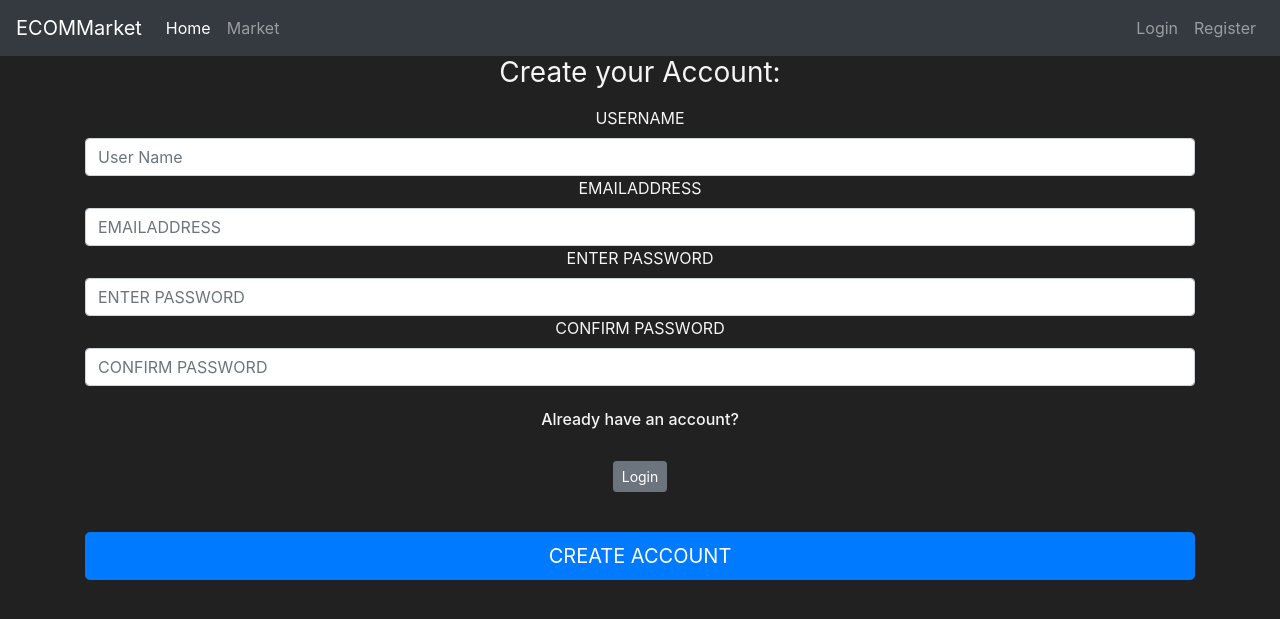
After one commit to chandrashekargattu/Ecommerce_website, a Flask app: page /register in a window 1280 px wide. The commit adds this page. Shown: the top 619 px of the page. Run offline with Flask 2, Linux system fonts and the light colour scheme; some libraries are stand-ins or nearby versions.

Commit message:
New changes

```diff
--- /dev/null
+++ b/market/forms.py
@@ -0,0 +1,33 @@
+from flask_wtf import FlaskForm
+from wtforms import StringField, PasswordField, SubmitField
+from wtforms.validators import Length, EqualTo, Email, DataRequired, ValidationError
+from market.models import User
+
+class RegisterForm(FlaskForm):
+    def validate_username(self, username_to_check):
+        user =User.query.filter_by(username=username_to_check.data).first()
+        if user:
+            raise ValidationError('Username already exists')
+    def validate_email_address(self,email_address_to_check):
+        email_address = User.query.filter_by(email_address =email_address_to_check.data).first()
+        if email_address:
+            raise ValidationError('Email address already exists')
+
+    username = StringField(label='USERNAME', validators=[Length(min=2, max=30),DataRequired()])
+    email_address= StringField(label ='EMAILADDRESS',validators=[Email(),DataRequired()])
+    password1 = PasswordField(label ='ENTER PASSWORD', validators=[Length(min=5),DataRequired()])
+    password2 = PasswordField(label ='CONFIRM PASSWORD', validators=[EqualTo('password1'),DataRequired()])
+    submit= SubmitField(label ='CREATE ACCOUNT')
+
+
+class Loginform(FlaskForm):
+    username = StringField(label='USERNAME', validators=[DataRequired()])
+    password = PasswordField(label ='PASSWORD', validators=[DataRequired()])
+    submit= SubmitField(label ='SIGNIN')
+
+
+class PurchaseItemForm(FlaskForm):
+    submit = SubmitField(label='Purchase Item!')
+
+class SellItemForm(FlaskForm):
+    submit = SubmitField(label='Sell Item!')
--- a/market/route.py
+++ b/market/route.py
@@ -1,6 +1,9 @@
 from market import app
-from flask import render_template
-from market.models import Item
+from flask import render_template,redirect,url_for, flash
+from market.models import Item, User
+from market.forms import RegisterForm,Loginform
+from market import db, bcrypt
+from flask_login import login_user, logout_user, login_required
 
 @app.route('/')
 @app.route('/home')
@@ -11,3 +14,44 @@ def home_page():
 def market_page():
     items = Item.query.all()
     return render_template('market.html',items=items)
+
+@app.route('/register', methods=['GET','POST'])
+def register_page():
+    form = RegisterForm()
+    if form.validate_on_submit():
+        password_hash =  bcrypt.generate_password_hash(form.password1.data).decode('utf-8')
+        user_to_create = User(username=form.username.data,
+                              email_address=form.email_address.data,
+                              password_hash=password_hash)
+        db.session.add(user_to_create)
+        db.session.commit()
+        return redirect(url_for('market_page'))
+    if form.errors != {}:
+        for err_msg in form.errors.values():
+            flash(f'There was an error with creating a user: {err_msg}', category='danger')
+
+    return render_template('register.html', form=form)
+
+@app.route('/login', methods=['GET', 'POST'])
+def login_page():
+    form = Loginform()
+    if form.validate_on_submit():
+
+        attempted_user = User.query.filter_by(username=form.username.data).first()
+        #print("password ==", attempted_user.password_hash)
+        if attempted_user and attempted_user.check_password_correction(form.password.data):
+        # if attempted_user and bcrypt.check_password_hash(attempted_user.password_hash, form.password.data):
+
+            login_user(attempted_user)
+            flash(f'Success! You are logged in as: {attempted_user.username}', category='success')
+            return redirect(url_for('market_page'))
+        else:
+            flash('Username and password are not match! Please try again', category='danger')
+
+    return render_template('login.html', form=form)
+
+@app.route('/logout')
+def logout_page():
+    logout_user()
+    flash("You have been logged out!", category='info')
+    return redirect(url_for("home_page"))
--- a/market/templates/base.html
+++ b/market/templates/base.html
@@ -14,7 +14,7 @@
    </head>
    <body>
     <nav class="navbar navbar-expand-md navbar-dark bg-dark">
-      <a class="navbar-brand" href="#">ECOMMARKETS</a>
+      <a class="navbar-brand" href="#">ECOMMarket</a>
       <button class="navbar-toggler" type="button" data-toggle="collapse" data-target="#navbarNav">
         <span class="navbar-toggler-icon"></span>
       </button>
@@ -27,16 +27,45 @@
                 <a class="nav-link" href="{{ url_for('market_page') }}">Market</a>
             </li>
         </ul>
+          {% if current_user.is_authenticated %}
             <ul class="navbar-nav">
                 <li class="nav-item">
-                <a class="nav-link" href="#">Login</a>
+                    <a class="nav-link" style="color: lawngreen; font-weight: bold">
+                        <i class="fas fa-coins"></i>
+                        {{ current_user.prettier_budget }}
+                    </a>
                 </li>
                 <li class="nav-item">
-                <a class="nav-link" href="#">Register</a>
+                    <a class="nav-link">Welcome, {{ current_user.username }}</a>
+                </li>
+                <li class="nav-item">
+                    <a class="nav-link" href="{{ url_for('logout_page') }}">Logout</a>
                 </li>
             </ul>
+          {% else %}
+            <ul class="navbar-nav">
+                <li class="nav-item">
+                    <a class="nav-link" href="{{ url_for('login_page') }}">Login</a>
+                </li>
+                <li class="nav-item">
+                    <a class="nav-link" href="{{ url_for('register_page') }}">Register</a>
+                </li>
+            </ul>
+          {% endif %}
       </div>
     </nav>
+      {% with messages = get_flashed_messages(with_categories=true) %}
+        {% if messages %}
+           {% for category, message in messages %}
+              <div class="alert alert-{{ category }}">
+                  <button type="button" class="m1-2 mb-1 close" data-dismiss="alert" aria-label="Close">
+                      <span aria-hidden="true">&times;</span>
+                  </button>
+                  {{ message }}
+              </div>
+           {% endfor %}
+        {% endif %}
+      {% endwith %}
       {% block content %}
 
       {% endblock %}
--- /dev/null
+++ b/market/templates/register.html
@@ -0,0 +1,42 @@
+{% extends 'base.html' %}
+{% block title %}
+  Registration Form
+{% endblock %}
+
+{% block content %}
+<body class="text-center">
+<div class="container">
+    <form method ="POST" class="form-register" style="color: whitesmoke">
+        {{form.hidden_tag() }}
+    <h1 class="h3 mb-3 font-weight-normal">
+        Create your Account:
+    </h1>
+    {{form.username.label()}}
+    {{form.username(class="form-control", placeholder = "User Name")}}
+
+    {{form.email_address.label()}}
+    {{form.email_address(class="form-control", placeholder = "EMAILADDRESS")}}
+
+    {{form.password1.label()}}
+    {{form.password1(class="form-control", placeholder = "ENTER PASSWORD")}}
+
+    {{form.password2.label()}}
+    {{form.password2(class="form-control", placeholder = "CONFIRM PASSWORD")}}
+
+    <div class="checkbox mb-3">
+        <br>
+        <h6>Already have an account?</h6>
+    </br>
+
+        <a class="btn btn-sm btn-secondary" href="{{ url_for('login_page') }}">Login</a>
+
+    </div>
+
+    <br>
+    {{form.submit(class="btn btn-lg btn-block btn-primary")}}
+    </br>
+
+</form>
+</div>
+</body>
+{% endblock %}
```
Also changed, not shown: market/__init__.py (+10 -3 lines), market/market.py (+8 -8 lines), market/models.py (+34 -17 lines), market/templates/home.html (+10 -3 lines), market/templates/login.html (added, +39 -0 lines), market/templates/market.html (+14 -14 lines), market/market.db, market/static/images/img.jpg.jpg (added), market/static/images/main.css (added). Lines whose indentation alone changed are shown as unchanged.
